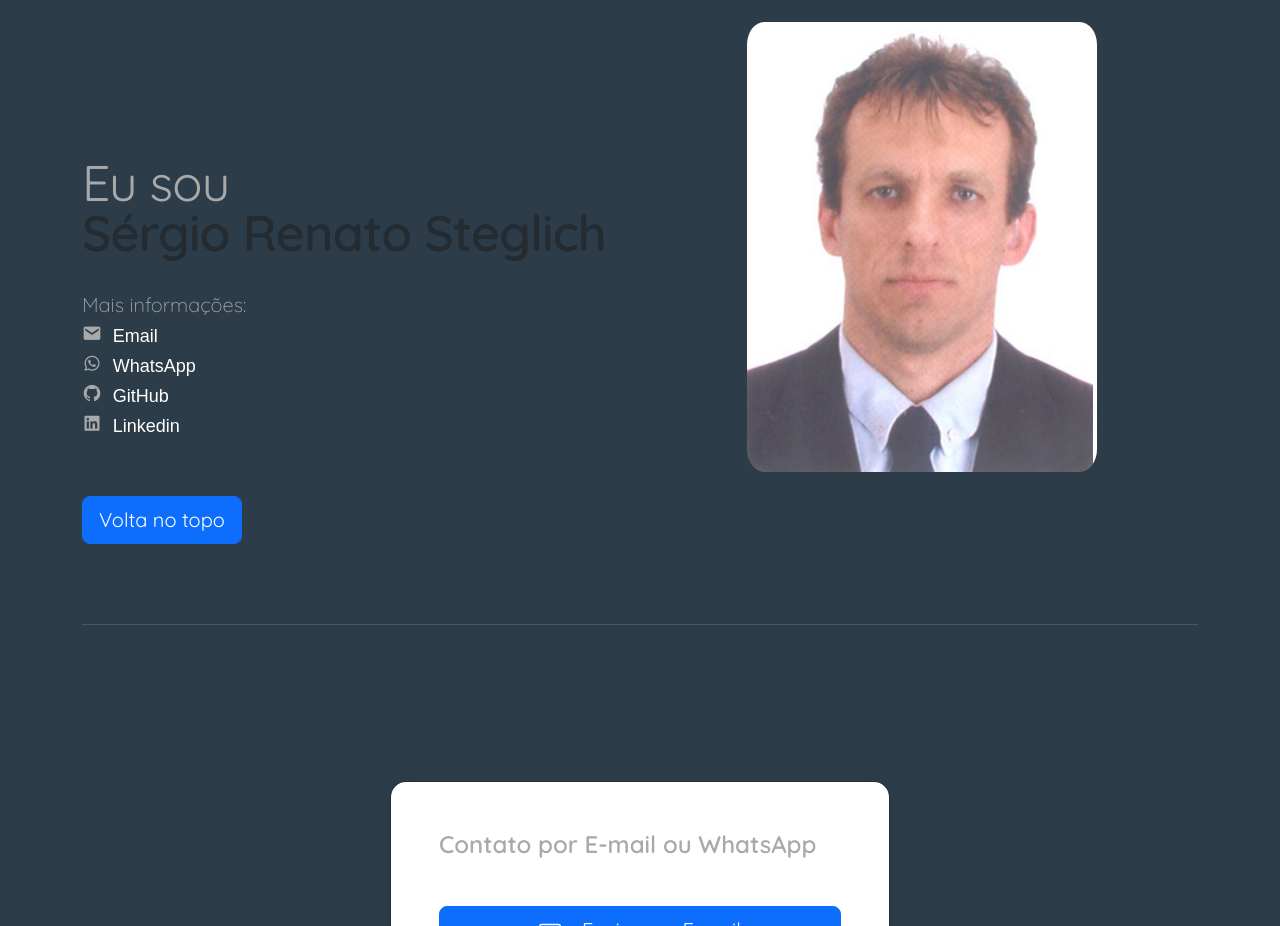
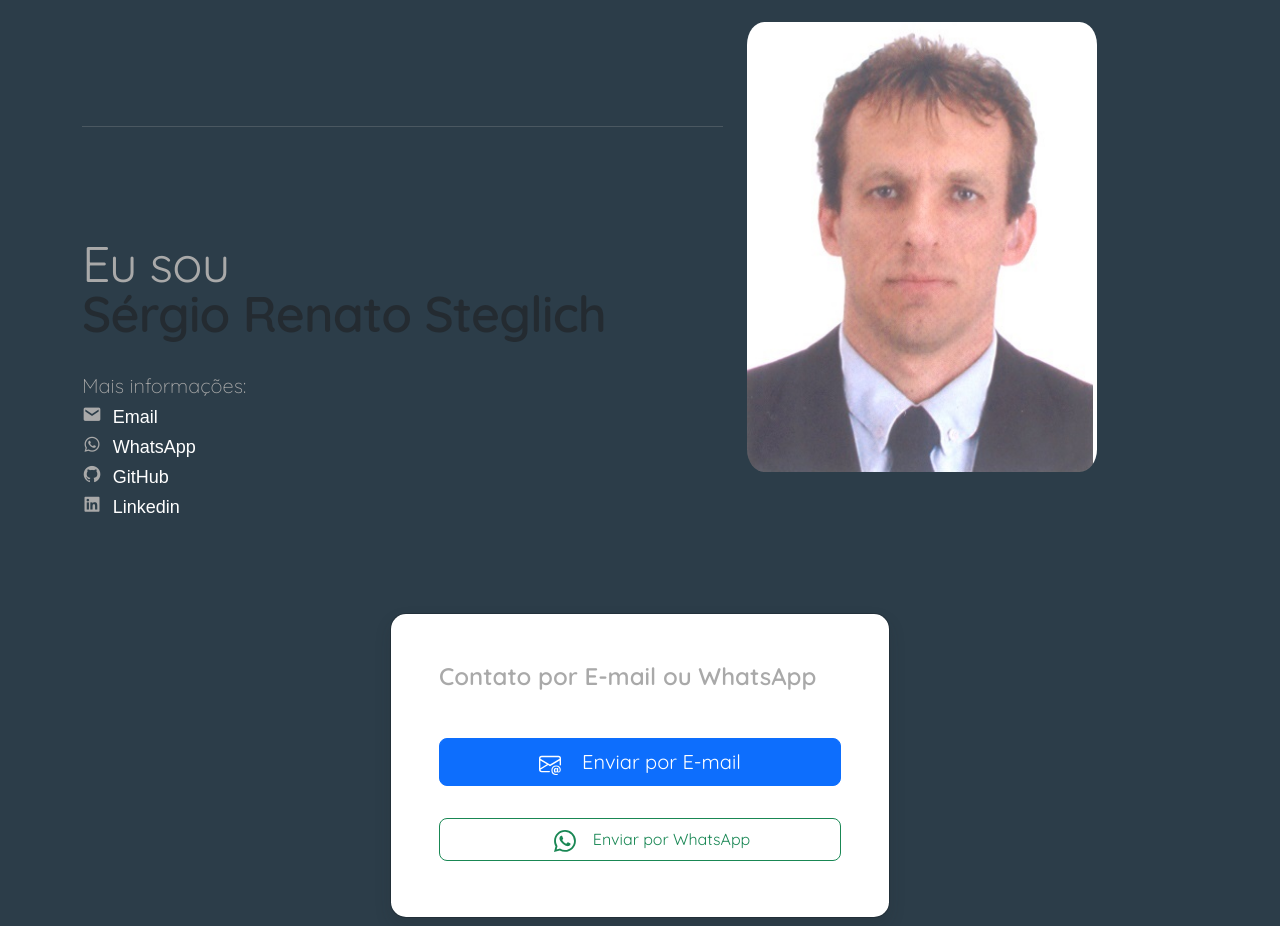
Before and after one commit to srsteglich/Curriculo-Digital, a plain HTML site: page index.html in a window 1280 px wide. Shown: the part 2400-3326 px from the top of the page. Drawn offline with nearby package versions, Linux system fonts and the light colour scheme.

```diff
--- a/index.html
+++ b/index.html
@@ -312,7 +312,6 @@
     <!-- START THE FEATURETTES -->
 
     <hr class="featurette-divider" id="medalhas">
-
     <div class="row featurette">
       <div class="col-md-7">
         <h2 class="featurette-heading fw-normal lh-1">Curiosidades... </a><br> <span class="text-muted"><b> Nadando no Mar...</b></span></h2>
@@ -330,6 +329,7 @@
     <div class="row featurette" >
       <div class="col-md-7">
         <br/>
+        <hr class="featurette-divider" id="eusou">
         <h2 class="featurette-heading fw-normal lh-1" >  Eu sou </a><span class="text-muted"> <br/><b> Sérgio Renato Steglich</b></span></h2> </br>
         <p class="lead">
             <!--Endereço: Rod. Virgilio Várzea, 244 - Apto 502-C <br/>
@@ -345,16 +345,11 @@
             <a target="_blank" href="https://github.com/srsteglich">GitHub<span></span></a> <br/>
             <i class='bx bxl-linkedin-square' ></i>
             <a target="_blank" href="https://www.linkedin.com/in/sergio-r-steglich/">Linkedin<span></span></a> <br/>
-
       </div>
       <div class="col-md-5">
         <img src="imagens/Foto.jpg" alt="Foto Sérgio" width="350" height="450" >
       </div>
     </div>
-    <br>
-    <p><a class="btn btn-lg btn-primary" href="#">Volta no topo</a></p>
-    <hr class="featurette-divider" id="eusou">
-
     <!-- /END THE FEATURETTES -->
 
     <div class="modal modal-signin position-static d-block bg-secondary py-5" tabindex="-1" role="dialog" id="modalSignin">
```
